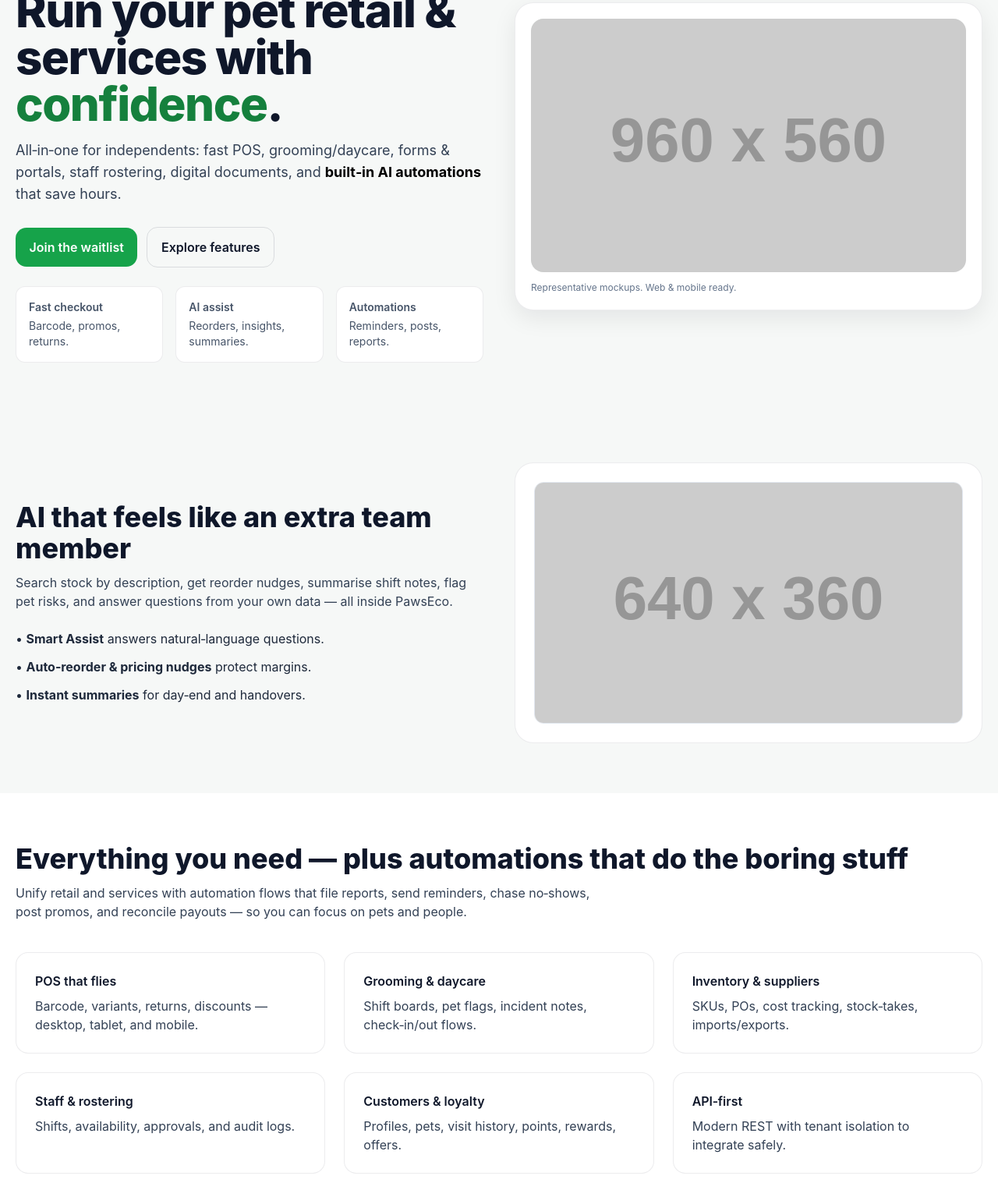
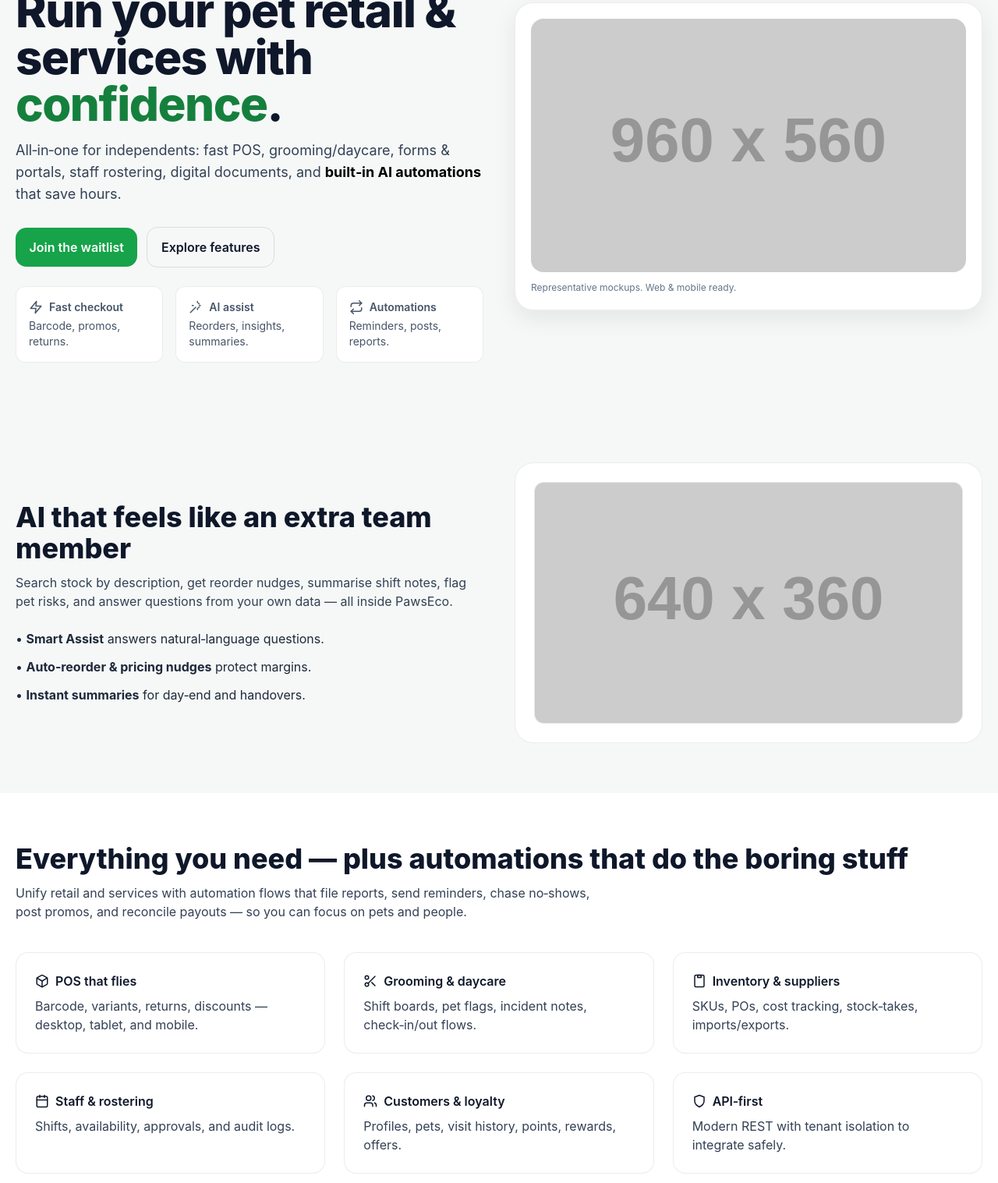
Before and after one commit to cloudependent/pawseco-v4-landing, a plain HTML site: page index.html in a window 1280 px wide. Shown: the part 201-1718 px from the top of the page at 78% size. Drawn offline with nearby package versions, Linux system fonts and the light colour scheme; placeholder pictures from the web are drawn by us.

Commit message:
Add SVG icons for various features in index.html

```diff
--- a/index.html
+++ b/index.html
@@ -34,6 +34,20 @@
   </style>
 </head>
 <body>
+  <!-- Icon sprite (Lucide-style) -->
+  <svg xmlns="http://www.w3.org/2000/svg" style="display:none">
+    <symbol id="i-zap" viewBox="0 0 24 24" fill="none" stroke="currentColor" stroke-width="2" stroke-linecap="round" stroke-linejoin="round"><polygon points="13 2 3 14 12 14 11 22 21 10 12 10 13 2"></polygon></symbol>
+    <symbol id="i-shield" viewBox="0 0 24 24" fill="none" stroke="currentColor" stroke-width="2" stroke-linecap="round" stroke-linejoin="round"><path d="M12 22s8-4 8-10V5l-8-3-8 3v7c0 6 8 10 8 10z"/></symbol>
+    <symbol id="i-check" viewBox="0 0 24 24" fill="none" stroke="currentColor" stroke-width="2" stroke-linecap="round" stroke-linejoin="round"><path d="M20 6 9 17l-5-5"/></symbol>
+    <symbol id="i-wand" viewBox="0 0 24 24" fill="none" stroke="currentColor" stroke-width="2" stroke-linecap="round" stroke-linejoin="round"><path d="M15 4V2"/><path d="M15 16v-2"/><path d="M8 9H6"/><path d="M20 9h-2"/><path d="M17.8 11.8 16.6 13"/><path d="M17.8 6.2 16.6 5"/><path d="m3 21 9-9"/></symbol>
+    <symbol id="i-repeat" viewBox="0 0 24 24" fill="none" stroke="currentColor" stroke-width="2" stroke-linecap="round" stroke-linejoin="round"><path d="M17 1l4 4-4 4"/><path d="M3 11V9a4 4 0 0 1 4-4h14"/><path d="M7 23l-4-4 4-4"/><path d="M21 13v2a4 4 0 0 1-4 4H3"/></symbol>
+    <symbol id="i-box" viewBox="0 0 24 24" fill="none" stroke="currentColor" stroke-width="2" stroke-linecap="round" stroke-linejoin="round"><path d="M21 16V8a2 2 0 0 0-1-1.73l-7-4a2 2 0 0 0-2 0l-7 4A2 2 0 0 0 3 8v8a2 2 0 0 0 1 1.73l7 4a2 2 0 0 0 2 0l7-4A2 2 0 0 0 21 16z"/><path d="M3.27 6.96 12 12l8.73-5.04"/><path d="M12 22V12"/></symbol>
+    <symbol id="i-scissors" viewBox="0 0 24 24" fill="none" stroke="currentColor" stroke-width="2" stroke-linecap="round" stroke-linejoin="round"><circle cx="6" cy="6" r="3"/><circle cx="6" cy="18" r="3"/><path d="M20 4 8.12 15.88"/><path d="M14.47 14.48 20 20"/></symbol>
+    <symbol id="i-clipboard" viewBox="0 0 24 24" fill="none" stroke="currentColor" stroke-width="2" stroke-linecap="round" stroke-linejoin="round"><rect width="16" height="20" x="4" y="2" rx="2" ry="2"/><path d="M9 2h6v4H9z"/></symbol>
+    <symbol id="i-users" viewBox="0 0 24 24" fill="none" stroke="currentColor" stroke-width="2" stroke-linecap="round" stroke-linejoin="round"><path d="M16 21v-2a4 4 0 0 0-4-4H6a4 4 0 0 0-4 4v2"/><circle cx="9" cy="7" r="4"/><path d="M22 21v-2a4 4 0 0 0-3-3.87"/><path d="M16 3.13a4 4 0 0 1 0 7.75"/></symbol>
+    <symbol id="i-calendar" viewBox="0 0 24 24" fill="none" stroke="currentColor" stroke-width="2" stroke-linecap="round" stroke-linejoin="round"><rect x="3" y="4" width="18" height="18" rx="2"/><path d="M16 2v4M8 2v4M3 10h18"/></symbol>
+    <symbol id="i-phone" viewBox="0 0 24 24" fill="none" stroke="currentColor" stroke-width="2" stroke-linecap="round" stroke-linejoin="round"><path d="M22 16.92V21a2 2 0 0 1-2.18 2 19.8 19.8 0 0 1-8.63-3.07 19.5 19.5 0 0 1-6-6A19.8 19.8 0 0 1 2 3.18 2 2 0 0 1 4 1h4.09a2 2 0 0 1 2 1.72c.12.89.31 1.76.57 2.6a2 2 0 0 1-.45 2.11L9.91 8.09a16 16 0 0 0 6 6l.66-1.3a2 2 0 0 1 2.11-.45c.84.26 1.71.45 2.6.57A2 2 0 0 1 22 16.92z"/></symbol>
+  </svg>
   <!-- Header -->
   <header class="sticky top-0 z-50 bg-white/70 backdrop-blur">
     <div class="mx-auto max-w-7xl px-5">
@@ -71,9 +85,9 @@
             <a href="#features" class="btn btn-ghost">Explore features</a>
           </div>
           <div class="mt-6 grid grid-cols-3 gap-4 text-sm text-slate-600">
-            <div class="card rounded-xl p-4"><div class="font-semibold">Fast checkout</div><div class="mt-1">Barcode, promos, returns.</div></div>
-            <div class="card rounded-xl p-4"><div class="font-semibold">AI assist</div><div class="mt-1">Reorders, insights, summaries.</div></div>
-            <div class="card rounded-xl p-4"><div class="font-semibold">Automations</div><div class="mt-1">Reminders, posts, reports.</div></div>
+            <div class="card rounded-xl p-4"><div class="font-semibold flex items-center gap-2"><svg width="18" height="18"><use href="#i-zap"/></svg> Fast checkout</div><div class="mt-1">Barcode, promos, returns.</div></div>
+            <div class="card rounded-xl p-4"><div class="font-semibold flex items-center gap-2"><svg width="18" height="18"><use href="#i-wand"/></svg> AI assist</div><div class="mt-1">Reorders, insights, summaries.</div></div>
+            <div class="card rounded-xl p-4"><div class="font-semibold flex items-center gap-2"><svg width="18" height="18"><use href="#i-repeat"/></svg> Automations</div><div class="mt-1">Reminders, posts, reports.</div></div>
           </div>
         </div>
         <div>
@@ -116,12 +130,12 @@
       <h2 class="text-3xl md:text-4xl font-extrabold">Everything you need — plus automations that do the boring stuff</h2>
       <p class="mt-3 text-slate-700 max-w-3xl">Unify retail and services with automation flows that file reports, send reminders, chase no‑shows, post promos, and reconcile payouts — so you can focus on pets and people.</p>
       <div class="mt-10 grid gap-6 md:grid-cols-2 lg:grid-cols-3">
-        <div class="card rounded-2xl p-6"><h3 class="font-semibold">POS that flies</h3><p class="mt-2 text-slate-700">Barcode, variants, returns, discounts — desktop, tablet, and mobile.</p></div>
-        <div class="card rounded-2xl p-6"><h3 class="font-semibold">Grooming & daycare</h3><p class="mt-2 text-slate-700">Shift boards, pet flags, incident notes, check‑in/out flows.</p></div>
-        <div class="card rounded-2xl p-6"><h3 class="font-semibold">Inventory & suppliers</h3><p class="mt-2 text-slate-700">SKUs, POs, cost tracking, stock‑takes, imports/exports.</p></div>
-        <div class="card rounded-2xl p-6"><h3 class="font-semibold">Staff & rostering</h3><p class="mt-2 text-slate-700">Shifts, availability, approvals, and audit logs.</p></div>
-        <div class="card rounded-2xl p-6"><h3 class="font-semibold">Customers & loyalty</h3><p class="mt-2 text-slate-700">Profiles, pets, visit history, points, rewards, offers.</p></div>
-        <div class="card rounded-2xl p-6"><h3 class="font-semibold">API‑first</h3><p class="mt-2 text-slate-700">Modern REST with tenant isolation to integrate safely.</p></div>
+        <div class="card rounded-2xl p-6"><h3 class="font-semibold flex items-center gap-2"><svg width="18" height="18"><use href="#i-box"/></svg> POS that flies</h3><p class="mt-2 text-slate-700">Barcode, variants, returns, discounts — desktop, tablet, and mobile.</p></div>
+        <div class="card rounded-2xl p-6"><h3 class="font-semibold flex items-center gap-2"><svg width="18" height="18"><use href="#i-scissors"/></svg> Grooming & daycare</h3><p class="mt-2 text-slate-700">Shift boards, pet flags, incident notes, check‑in/out flows.</p></div>
+        <div class="card rounded-2xl p-6"><h3 class="font-semibold flex items-center gap-2"><svg width="18" height="18"><use href="#i-clipboard"/></svg> Inventory & suppliers</h3><p class="mt-2 text-slate-700">SKUs, POs, cost tracking, stock‑takes, imports/exports.</p></div>
+        <div class="card rounded-2xl p-6"><h3 class="font-semibold flex items-center gap-2"><svg width="18" height="18"><use href="#i-calendar"/></svg> Staff & rostering</h3><p class="mt-2 text-slate-700">Shifts, availability, approvals, and audit logs.</p></div>
+        <div class="card rounded-2xl p-6"><h3 class="font-semibold flex items-center gap-2"><svg width="18" height="18"><use href="#i-users"/></svg> Customers & loyalty</h3><p class="mt-2 text-slate-700">Profiles, pets, visit history, points, rewards, offers.</p></div>
+        <div class="card rounded-2xl p-6"><h3 class="font-semibold flex items-center gap-2"><svg width="18" height="18"><use href="#i-shield"/></svg> API‑first</h3><p class="mt-2 text-slate-700">Modern REST with tenant isolation to integrate safely.</p></div>
       </div>
     </div>
   </section>
```
